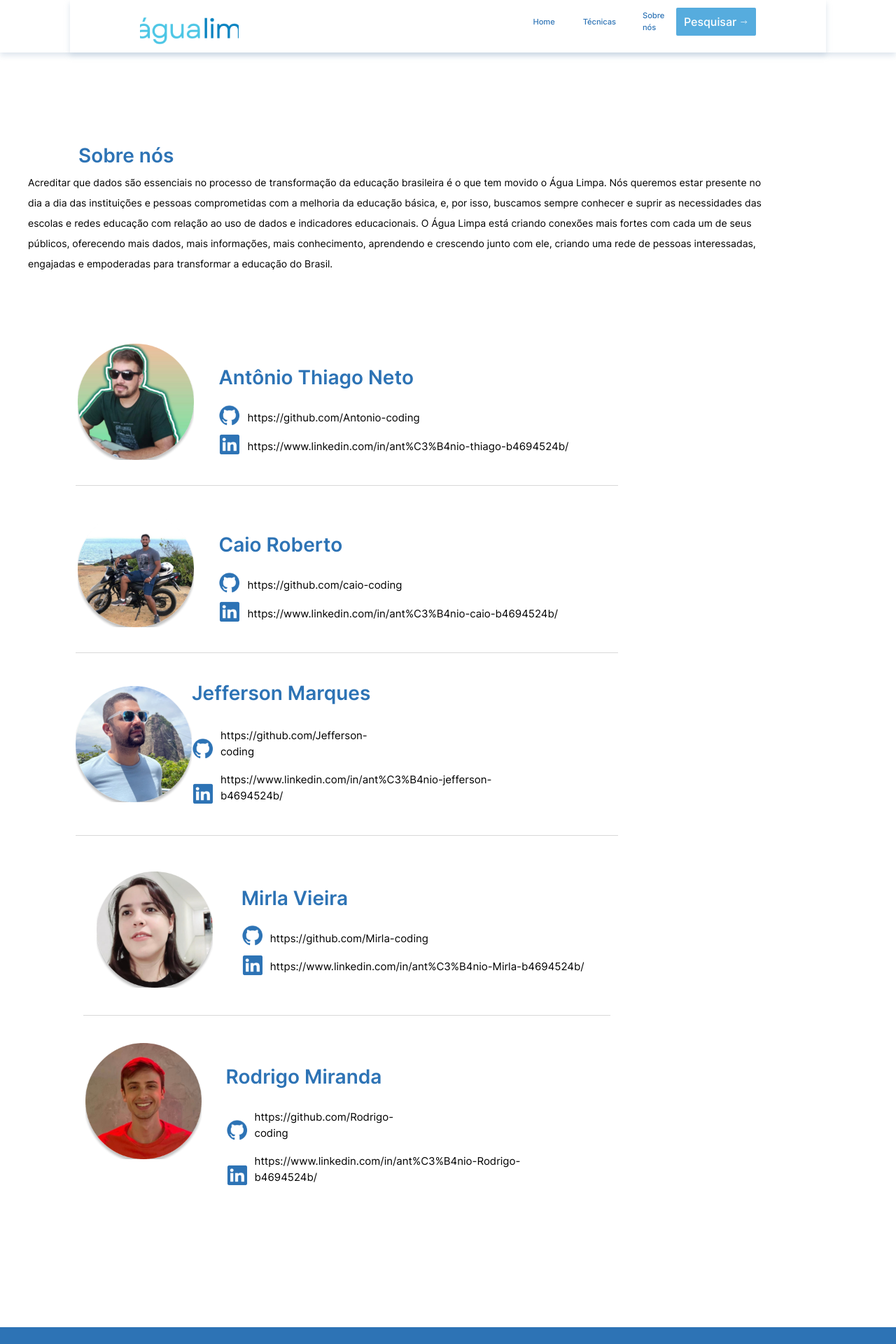
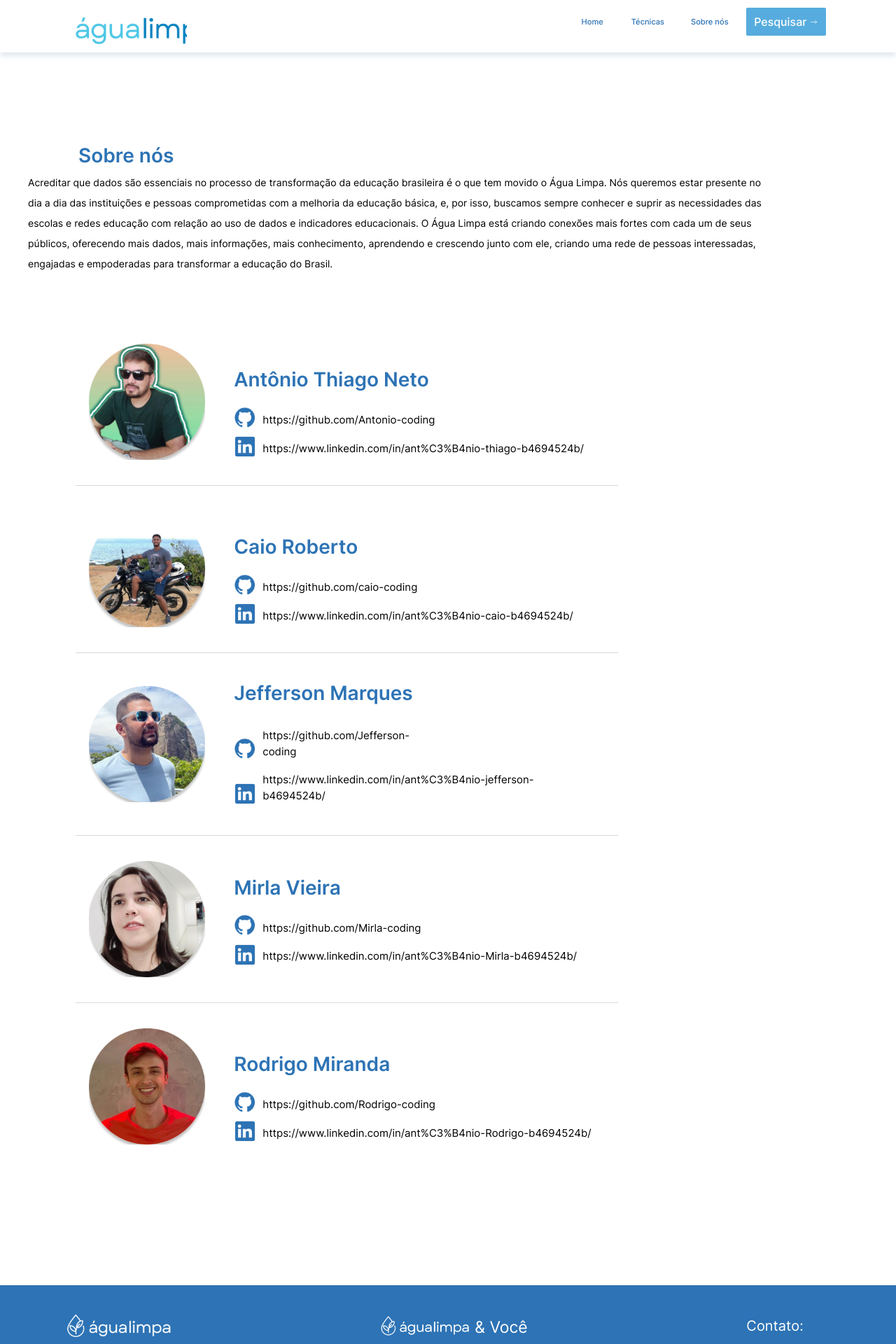
Before and after one commit to Antonio-coding/Agua_Limpa_Escola, a React (Create React App) app in the folder agua_limpa-v1.0.3/: page /sobrenspagethree in a window 1280 px wide. Shown: the top 1920 px of the page at 70% size. Built offline with nearby package versions, Linux system fonts and the light colour scheme.

Commit message:
Update index.tsx

```diff
--- a/agua_limpa-v1.0.3/src/pages/SobrensPageThree/index.tsx
+++ b/agua_limpa-v1.0.3/src/pages/SobrensPageThree/index.tsx
@@ -4,18 +4,12 @@ import { Button, Img, Line, List, Radio, SelectBox, Text } from "components";
 import Footer from "components/Footer";
 import Header from "components/Header";
 
-const depoimentosOptionsList = [
-  { label: "Option1", value: "option1" },
-  { label: "Option2", value: "option2" },
-  { label: "Option3", value: "option3" },
-];
-
 const SobrensPageThreePage: React.FC = () => {
   return (
     <>
       <div className="bg-white-A700 flex flex-col font-inter items-center justify-start mx-auto w-full">
-        <Header className="bg-white-A700 flex md:flex-col gap-[43.85px] h-[75px] md:h-auto items-center justify-center md:px-5 px-[100.23px] py-[11.14px] shadow-bs w-full" />
-        <div className="left-[83%]">
+        <Header className="flex flex-col items-center justify-center md:px-5 w-full" />
+        <div className="left-[20%]">
           <div className="flex flex-col items-start mt-[126px] md:px-10 px-28 sm:px-5 w-full">
             <Text
               className="sm:text-2xl md:text-[26px] text-[28px] text-blue-800"
@@ -49,7 +43,7 @@ const SobrensPageThreePage: React.FC = () => {
                   className="flex flex-col gap-9 items-center w-[99%]"
                   orientation="vertical"
                 >
-                  <div className="flex md:flex-col flex-row gap-[35px] items-start justify-start ml-1.5 mr-[61px] my-0 w-[92%] md:w-full">
+                  <div className="flex md:flex-col flex-row gap-[41px] items-center justify-start w-[95%] md:w-full">
                     <Img
                       className="h-[166px] md:h-auto object-cover w-[166px]"
                       src="images/img_71.png"
@@ -91,7 +85,7 @@ const SobrensPageThreePage: React.FC = () => {
                     </div>
                   </div>
                   <Line className="self-center h-px bg-blue_gray-100 w-full" />
-                  <div className="flex md:flex-col flex-row gap-[35px] items-start justify-start ml-1.5 mr-[61px] my-0 w-[92%] md:w-full">
+                  <div className="flex md:flex-col flex-row gap-[41px] items-center justify-start w-[95%] md:w-full">
                     <Img
                       className="h-[166px] md:h-auto object-cover w-[166px]"
                       src="images/img_101.png"
@@ -131,10 +125,9 @@ const SobrensPageThreePage: React.FC = () => {
                         </Text>
                       </div>
                     </div>
-
                   </div>
                   <Line className="self-center h-px bg-blue_gray-100 w-full" />
-                  <div className="flex my-0 relative w-full">
+                  <div className="flex md:flex-col flex-row gap-[41px] items-center justify-start w-[95%] md:w-full">
                     <Img
                       className="h-[166px] my-auto object-cover w-[166px]"
                       src="images/img_111.png"
@@ -177,11 +170,6 @@ const SobrensPageThreePage: React.FC = () => {
                     </div>
                   </div>
                   <Line className="self-center h-px bg-blue_gray-100 w-full" />
-                </List>
-                <List
-                  className="flex flex-col gap-[39px] items-center pt-[11px] px-[11px] w-[99%]"
-                  orientation="vertical"
-                >
                   <div className="flex md:flex-col flex-row gap-[41px] items-center justify-start w-[95%] md:w-full">
                     <Img
                       className="h-[166px] md:h-auto object-cover w-[166px]"
@@ -224,7 +212,7 @@ const SobrensPageThreePage: React.FC = () => {
                     </div>
                   </div>
                   <Line className="self-center h-px bg-blue_gray-100 w-full" />
-                  <div className="flex md:flex-col flex-row gap-[35px] items-start justify-start ml-1.5 mr-[61px] my-0 w-[92%] md:w-full">
+                  <div className="flex md:flex-col flex-row gap-[41px] items-center justify-start w-[95%] md:w-full">
                     <Img
                       className="h-[166px] md:h-auto object-cover w-[166px]"
                       src="images/img_91.png"
@@ -264,12 +252,7 @@ const SobrensPageThreePage: React.FC = () => {
                         </Text>
                       </div>
                     </div>
-
                   </div>
-
-
-
-
                 </List>
               </div>
             </div>
```
Lines whose indentation alone changed are shown as unchanged.
